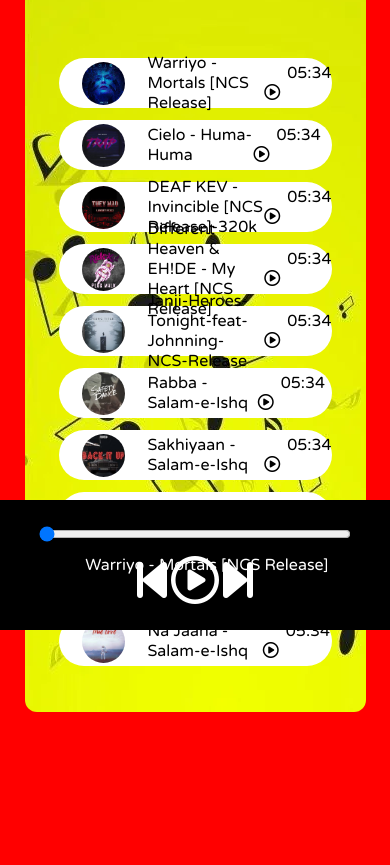
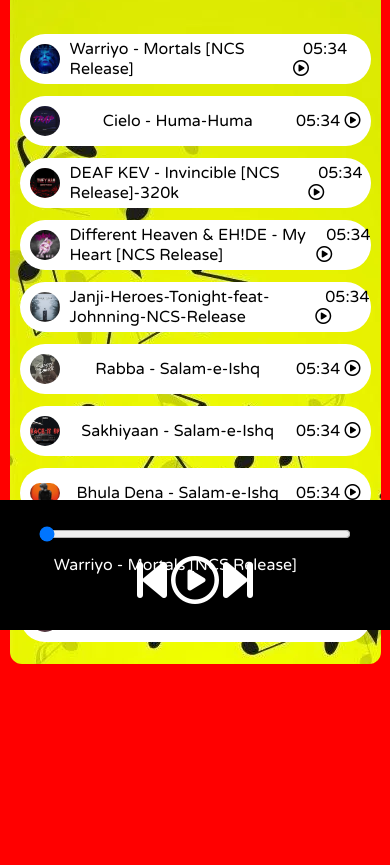
Before and after one commit to Sunny-kataria/spotify-clone, a plain HTML site: page index.html in a window 390 px wide. Shown: the part 214-1079 px from the top of the page. After the commit the page ends 1031 px from the top, so only its background shows below. Drawn offline with Linux system fonts and the light colour scheme.

Commit message:
updating

```diff
--- a/style.css
+++ b/style.css
@@ -120,3 +120,27 @@
       background-color: red;
     }
   }
+  /* Example Adjustments for Mobile View */
+@media only screen and (max-width: 1100px) {
+    .container {
+        width: 90%; /* Adjust container width */
+        padding: 10px; /* Adjust padding */
+    }
+
+    .songItem img {
+        width: 30px; /* Adjust image size */
+        margin: 0 10px; /* Adjust margin */
+    }
+
+    .timestamp {
+        margin: 0 10px; /* Adjust margin */
+    }
+
+    .songInfo {
+        left: 5vw; /* Adjust position */
+    }
+
+    .songInfo img {
+        width: 30px; /* Adjust image size */
+    }
+}
```
